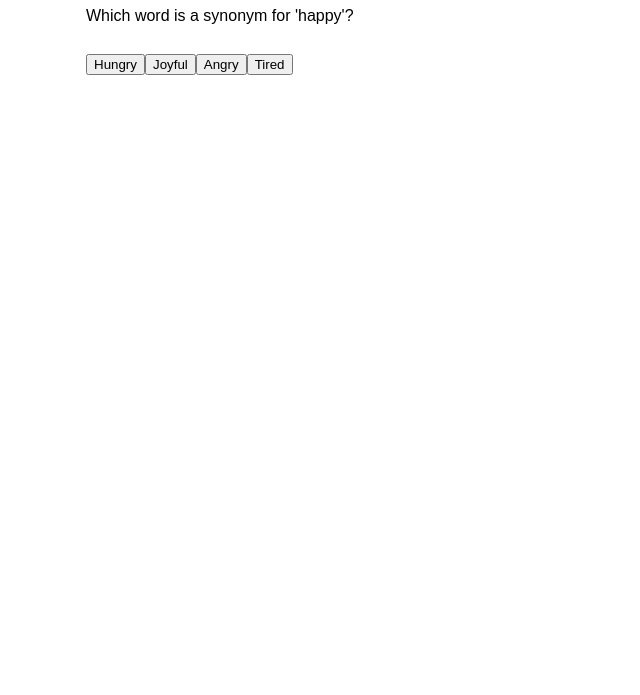
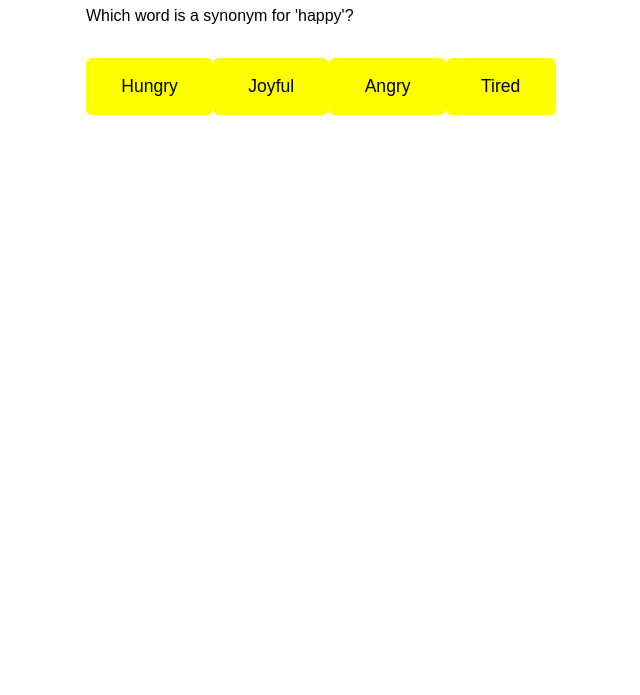
Before and after one commit to zeke-youtube/engilsh-app, a plain HTML site: page start.html in a window 1280 px wide. Shown: the part 105-800 px from the top of the page, without its empty margins (254-894 px from the left). Drawn offline with Linux system fonts and the light colour scheme.

Commit message:
Update start.html

```diff
--- a/start.html
+++ b/start.html
@@ -4,10 +4,28 @@
   <meta charset="UTF-8">
   <title>ELA Quiz</title>
   <style>
-    body { font-family: sans-serif; max-width: 600px; margin: auto; padding: 2em; }
-    .question-box { margin-bottom: 2em; }
-    .score-box { font-weight: bold; margin-top: 2em; }
-    button { margin-top: 1em; }
+    body {
+      font-family: sans-serif;
+      max-width: 600px;
+      margin: auto;
+      padding: 2em;
+    }
+    .question-box {
+      margin-bottom: 2em;
+    }
+    .score-box {
+      font-weight: bold;
+      margin-top: 2em;
+    }
+    button {
+      margin-top: 1em;
+      padding: 1em 2em;
+      font-size: 1.1em;
+      background-color: yellow;
+      border: none;
+      border-radius: 6px;
+      cursor: pointer;
+    }
   </style>
 </head>
 <body>
@@ -77,6 +95,9 @@
             setTimeout(showQuestion, 1500);
           } else {
             document.getElementById("scoreBox").textContent = `You scored ${score} out of ${questions.length}.`;
+            setTimeout(() => {
+              location.href = "index.html"; // change destination as needed
+            }, 3000);
           }
         };
         container.appendChild(btn);
```
